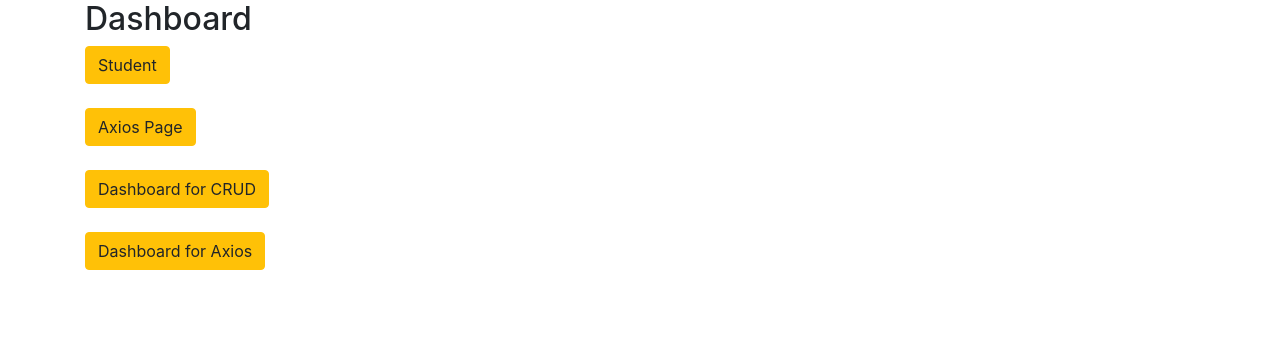
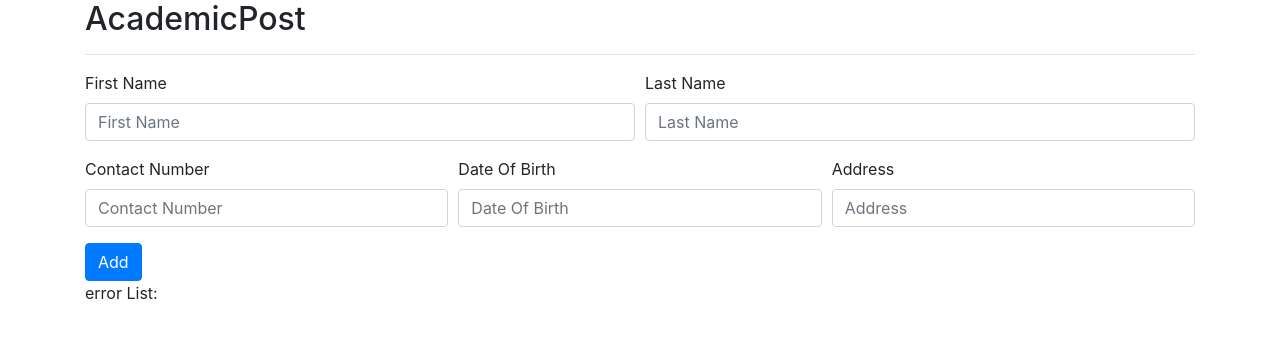
Before and after one commit to Maidul-Islam-Shawon/AcademicProject-React-Redux, a React (Create React App) app: page /academicpost in a window 1280 px wide. Before the commit this address led to /. Shown: the top 338 px of the page. Built offline with nearby package versions, Linux system fonts and the light colour scheme.

Commit message:
New CRUD DOne.

```diff
--- /dev/null
+++ b/src/AcademicCRUD/AcademicDashboard.js
@@ -0,0 +1,17 @@
+import React from "react";
+import Button from "react-bootstrap/Button";
+import { Link } from "react-router-dom";
+
+const AcademicDashboard = () => {
+  return (
+    <div>
+      <h2>AcademicDashboard</h2>
+
+      <Link to="/academicget">
+        <Button variant="outline-secondary">Show All Data</Button>
+      </Link>
+    </div>
+  );
+};
+
+export default AcademicDashboard;
--- /dev/null
+++ b/src/AcademicCRUD/AcademicGet.js
@@ -0,0 +1,95 @@
+import React, { useState, useEffect } from "react";
+import { Table, Button } from "react-bootstrap";
+import { Link } from "react-router-dom";
+import Axios from "axios";
+import { DeleteMessage } from "./TostifyMessage";
+
+const AcademicGet = () => {
+  const [state, setState] = useState([]);
+  const [error, setError] = useState("");
+
+  useEffect(() => {
+    Axios.get("https://localhost:44332/api/students").then(
+      (result) => {
+        setState(result.data);
+      },
+      (err) => {
+        setError(err);
+      }
+    );
+  }, []);
+
+  console.log("state:", state);
+
+  const onDelete = (ID) => {
+    Axios.delete("https://localhost:44332/api/students/" + ID).then(
+      (result) => {
+        DeleteMessage();
+        //alert("Successfully Deleted:", result);
+        setState(state.filter((std) => std.id !== ID));
+      },
+      (err) => {
+        setError(err);
+      }
+    );
+  };
+
+  if (error)
+    return (
+      <div>
+        <h2>AcademicGet</h2> <hr />
+        <div>
+          Could not load Table. There was a error. <b> {error.message}</b>
+        </div>
+      </div>
+    );
+  return (
+    <div>
+      <h2>AcademicGet</h2>
+      <hr />
+      <Link to="/academicpost">
+        <Button style={{ marginBottom: "5px" }}>Add</Button>
+      </Link>
+
+      <Table striped bordered hover variant="dark">
+        <thead>
+          <tr>
+            <th>#</th>
+            <th>First Name</th>
+            <th>Last Name</th>
+            <th>Contact Number</th>
+            <th>Date Of Birth</th>
+            <th>Address</th>
+            <th></th>
+          </tr>
+        </thead>
+        <tbody>
+          {state.map((student) => {
+            return (
+              <tr key={student.id}>
+                <td>{student.id}</td>
+                <td>{student.firstName}</td>
+                <td>{student.lastName}</td>
+                <td>{student.contactNumber}</td>
+                <td>{student.dateOfBirth}</td>
+                <td>{student.address}</td>
+                <td>
+                  <Link to={`/academicpost/${student.id}`}>
+                    <Button variant="info" style={{ margin: "5px" }}>
+                      Edit
+                    </Button>
+                  </Link>
+                  <Button variant="danger" onClick={() => onDelete(student.id)}>
+                    Delete
+                  </Button>
+                </td>
+              </tr>
+            );
+          })}
+        </tbody>
+      </Table>
+    </div>
+  );
+};
+
+export default AcademicGet;
--- /dev/null
+++ b/src/AcademicCRUD/AcademicPost.js
@@ -0,0 +1,197 @@
+import React, { useState, useEffect } from "react";
+import { Form, Button, Col } from "react-bootstrap";
+import Axios from "axios";
+import { AddedMessage, UpdateMessage } from "./TostifyMessage";
+import PropTypes from "prop-types";
+
+const AcademicPost = (props) => {
+  const [state, setState] = useState({
+    firstName: "",
+    lastName: "",
+    contactNumber: "",
+    dateOfBirth: "",
+    address: "",
+  });
+  const [error, setError] = useState("");
+
+  const studentID = parseInt(props.match.params.id);
+  console.log("id:", studentID);
+
+  useEffect(() => {
+    if (studentID) {
+      Axios.get("https://localhost:44332/api/students/" + studentID).then(
+        (result) => {
+          setState(result.data);
+        },
+        (err) => {
+          setError(err);
+        }
+      );
+    }
+  }, [studentID]);
+
+  const handleChange = (event) => {
+    const name = event.target.name;
+    const value = event.target.value;
+    setState({ ...state, [name]: value });
+  };
+  //console.log(props.history.push("/academicget"));
+
+  // const formValidation = () => {};
+
+  const [validation, setValidation] = useState({
+    firstName: "",
+  });
+
+  const handleSubmit = (event) => {
+    event.preventDefault();
+
+    if (
+      state.firstName.length > 5 ||
+      state.firstName === "" ||
+      !isNaN(state.firstName)
+    ) {
+      setValidation({ firstName: "Invalid Input" });
+    } else {
+      if (studentID) {
+        Axios.put(
+          "https://localhost:44332/api/students/" + studentID,
+          state
+        ).then(
+          (result) => {
+            UpdateMessage();
+            // alert("Successfully Updated:", result);
+            setState(result.data);
+            props.history.push("/academicget");
+          },
+          (err) => {
+            setError(err);
+          }
+        );
+      } else {
+        Axios.post("https://localhost:44332/api/students", state).then(
+          (result) => {
+            AddedMessage();
+            //alert("Successfully Created:", result);
+            setState(result.data);
+            props.history.push("/academicget");
+          },
+          (err) => {
+            setError(err);
+          }
+        );
+      }
+    }
+  };
+
+  console.log(state);
+
+  if (error)
+    return (
+      <div>
+        <h2>AcademicPost</h2>
+        <hr />
+        <div>
+          There is a error.
+          <b> {error.message}</b>
+        </div>
+      </div>
+    );
+
+  let Title;
+  let ButtonName;
+
+  if (studentID) {
+    Title = <h2>AcademicEdit</h2>;
+    ButtonName = (
+      <Button variant="primary" type="submit">
+        Update
+      </Button>
+    );
+  } else {
+    Title = <h2>AcademicPost</h2>;
+    ButtonName = (
+      <Button variant="primary" type="submit">
+        Add
+      </Button>
+    );
+  }
+
+  return (
+    <div>
+      {Title}
+      <hr />
+
+      <Form onSubmit={handleSubmit}>
+        <Form.Row>
+          <Form.Group as={Col} controlId="firstName">
+            <Form.Label>First Name</Form.Label>
+            <Form.Control
+              type="text"
+              name="firstName"
+              placeholder="First Name"
+              onChange={handleChange}
+              value={state.firstName || ""}
+            />
+            <span style={{ color: "red" }}>{validation.firstName}</span>
+          </Form.Group>
+
+          <Form.Group as={Col} controlId="lastName">
+            <Form.Label>Last Name</Form.Label>
+            <Form.Control
+              type="text"
+              name="lastName"
+              placeholder="Last Name"
+              onChange={handleChange}
+              value={state.lastName || ""}
+            />
+          </Form.Group>
+        </Form.Row>
+
+        <Form.Row>
+          <Form.Group as={Col} controlId="contactNumber">
+            <Form.Label>Contact Number</Form.Label>
+            <Form.Control
+              type="text"
+              name="contactNumber"
+              placeholder="Contact Number"
+              onChange={handleChange}
+              value={state.contactNumber || ""}
+            />
+          </Form.Group>
+
+          <Form.Group as={Col} controlId="dateOfBirth">
+            <Form.Label>Date Of Birth</Form.Label>
+            <Form.Control
+              type="text"
+              name="dateOfBirth"
+              placeholder="Date Of Birth"
+              onChange={handleChange}
+              value={state.dateOfBirth || ""}
+            />
+          </Form.Group>
+
+          <Form.Group as={Col} controlId="address">
+            <Form.Label>Address</Form.Label>
+            <Form.Control
+              type="text"
+              name="address"
+              placeholder="Address"
+              onChange={handleChange}
+              value={state.address || ""}
+            />
+          </Form.Group>
+        </Form.Row>
+
+        {ButtonName}
+      </Form>
+      <div>error List:</div>
+    </div>
+  );
+};
+
+// AcademicPost.propTypes = {
+//   firstName: PropTypes.string.isRequired,
+// };
+
+export default AcademicPost;
--- /dev/null
+++ b/src/AcademicCRUD/TostifyMessage.js
@@ -0,0 +1,34 @@
+import { toast } from "react-toastify";
+
+export const AddedMessage = () => {
+  toast.success("Successfully Added", {
+    position: "top-right",
+    autoClose: 2000,
+    hideProgressBar: false,
+    closeOnClick: false,
+    pauseOnHover: false,
+    draggable: true,
+  });
+};
+
+export const UpdateMessage = () => {
+  toast.info("Successfully Updated", {
+    position: "top-right",
+    autoClose: 2000,
+    hideProgressBar: false,
+    closeOnClick: false,
+    pauseOnHover: false,
+    draggable: true,
+  });
+};
+
+export const DeleteMessage = () => {
+  toast.error("Successfully Deleted", {
+    position: "top-right",
+    autoClose: 2000,
+    hideProgressBar: false,
+    closeOnClick: false,
+    pauseOnHover: false,
+    draggable: true,
+  });
+};
--- a/src/App.js
+++ b/src/App.js
@@ -16,6 +16,9 @@
 import AxioDashboard from "./Axio Crud/AxioDashboard";
 import GetAllData from "./Axio Crud/GetAllData";
 import PostAxios from "./Axio Crud/PostAxios";
+import AcademicGet from "./AcademicCRUD/AcademicGet";
+import AcademicPost from "./AcademicCRUD/AcademicPost";
+import AcademicDashboard from "./AcademicCRUD/AcademicDashboard";
 
 function App() {
   return (
@@ -34,6 +37,11 @@
         <Route exact path="/getalldata" component={GetAllData} />
         <Route exact path="/postaxios" component={PostAxios} />
         <Route exact path="/postaxios/:id" component={PostAxios} />
+
+        <Route exact path="/academicdashboard" component={AcademicDashboard} />
+        <Route exact path="/academicget" component={AcademicGet} />
+        <Route exact path="/academicpost" component={AcademicPost} />
+        <Route exact path={"/academicpost/:id"} component={AcademicPost} />
         <Redirect to="/" />
       </Switch>
     </Router>
--- a/src/index.js
+++ b/src/index.js
@@ -14,6 +14,7 @@
 import rootReducer from "./reducers/rootReducer";
 import Container from "react-bootstrap/Container";
 import "react-toastify/dist/ReactToastify.css";
+import { ToastContainer } from "react-toastify";
 
 const store = createStore(
   rootReducer,
@@ -24,6 +25,7 @@
   <React.StrictMode>
     <Provider store={store}>
       <Container>
+        <ToastContainer />
         <App />
       </Container>
     </Provider>
--- a/src/pages/DashboardPage.js
+++ b/src/pages/DashboardPage.js
@@ -25,6 +25,11 @@
       <Link to="/axiodashboard">
         <Button variant="warning">Dashboard for Axios</Button>
       </Link>
+      <br />
+      <br />
+      <Link to="/academicdashboard">
+        <Button variant="warning">Academic Dashboard</Button>
+      </Link>
     </>
   );
 };
```
Also changed, not shown: src/AcademicCRUD/AcademicGetByID.js (added, +11 -0 lines).
